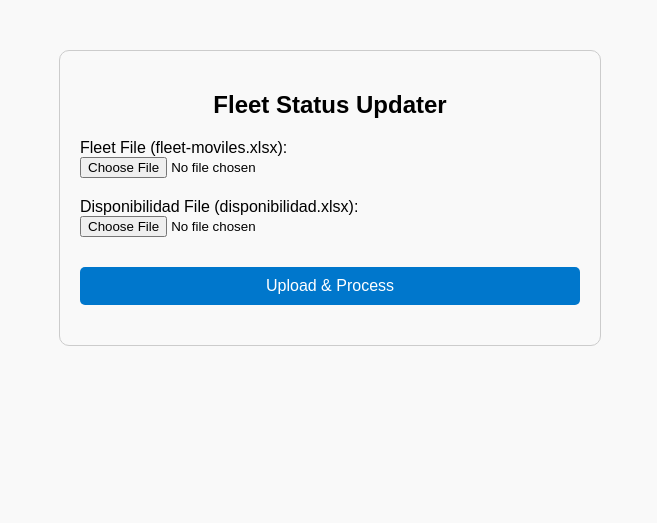
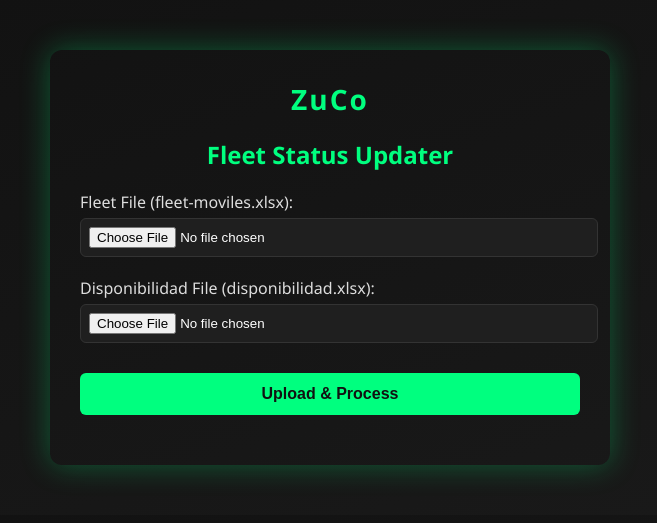
Before and after one commit to sacosent/meli_update, a FastAPI app: page / in a window 1280 px wide. Shown: the top 523 px of the page, without its empty margins (310-967 px from the left). Run offline with FastAPI, Linux system fonts and the light colour scheme.

Commit message:
New frontend look&feel

```diff
--- a/templates/index.html
+++ b/templates/index.html
@@ -3,49 +3,82 @@
 <head>
   <meta charset="UTF-8">
   <meta name="viewport" content="width=device-width, initial-scale=1.0">
-  <title>Fleet Status Updater</title>
+  <title>ZuCo Fleet Status Updater</title>
   <style>
+    :root {
+      --green: #00ff7f;
+      --black: #111;
+    }
     body {
-      font-family: sans-serif;
+      font-family: 'Segoe UI', sans-serif;
+      background-color: var(--black);
+      color: white;
       max-width: 500px;
       margin: 50px auto;
-      padding: 20px;
-      border: 1px solid #ccc;
-      border-radius: 10px;
-      background: #f9f9f9;
+      padding: 30px;
+      border-radius: 12px;
+      box-shadow: 0 0 30px rgba(0, 255, 127, 0.3);
+      background: linear-gradient(160deg, #111, #1a1a1a);
     }
     h2 {
       text-align: center;
+      margin-bottom: 20px;
+      color: var(--green);
+    }
+    .logo {
+      display: flex;
+      justify-content: center;
+      align-items: center;
+      font-size: 28px;
+      font-weight: bold;
+      color: var(--green);
+      margin-bottom: 10px;
+      letter-spacing: 2px;
     }
     label {
       display: block;
       margin-top: 20px;
+      color: #ddd;
     }
     input[type="file"] {
       width: 100%;
+      padding: 8px;
+      margin-top: 5px;
+      border: 1px solid #333;
+      border-radius: 6px;
+      background-color: #1f1f1f;
+      color: white;
     }
     button {
       margin-top: 30px;
-      padding: 10px;
+      padding: 12px;
       width: 100%;
-      background: #0077cc;
-      color: white;
+      background: var(--green);
+      color: #111;
       border: none;
-      border-radius: 5px;
+      border-radius: 6px;
       font-size: 16px;
+      font-weight: bold;
       cursor: pointer;
+      transition: background 0.2s ease-in-out;
+    }
+    button:hover {
+      background: #00e673;
     }
     button:disabled {
-      background: #999;
+      background: #555;
+      color: #ccc;
     }
     #status {
       margin-top: 20px;
       text-align: center;
       font-size: 14px;
+      color: var(--green);
     }
   </style>
 </head>
 <body>
+  <div class="logo">ZuCo</div>
   <h2>Fleet Status Updater</h2>
   <form id="upload-form">
     <label for="fleet_file">Fleet File (fleet-moviles.xlsx):</label>
```
